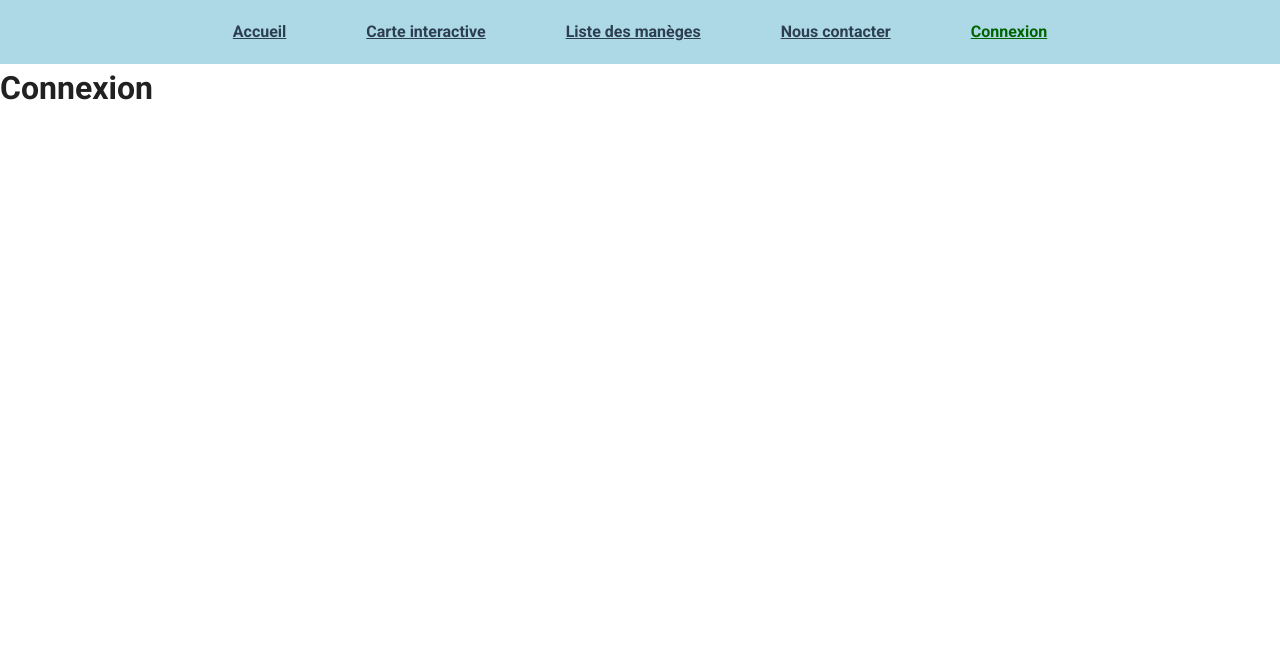
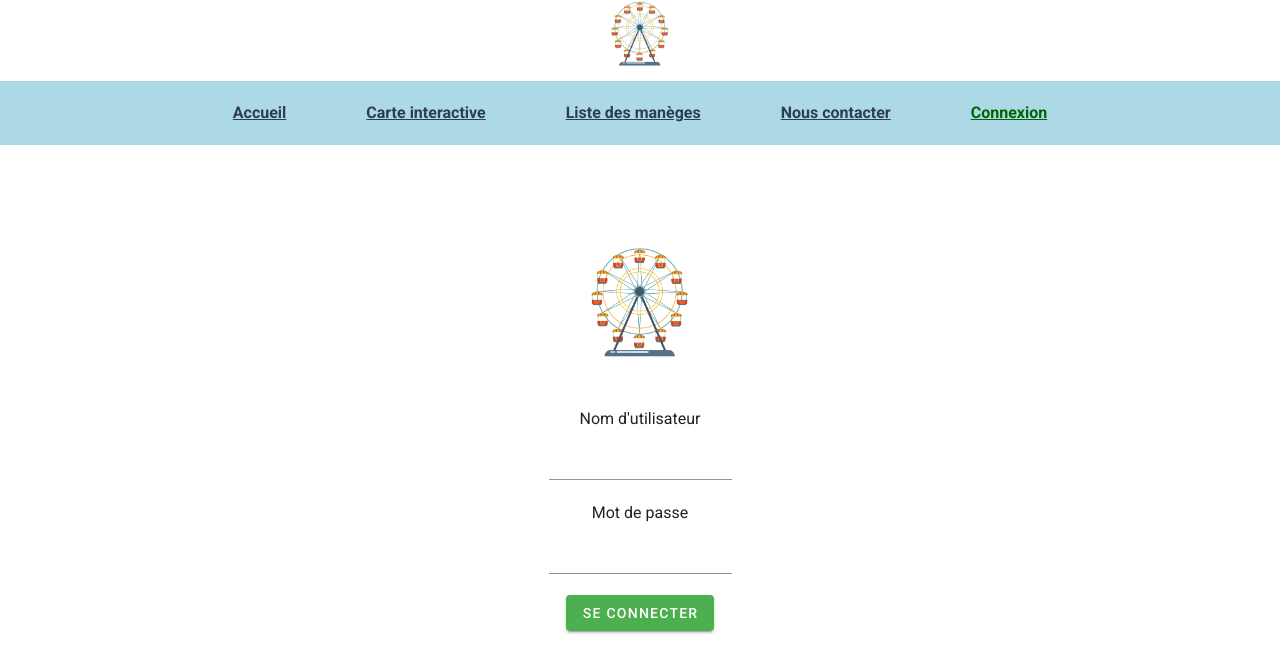
Before and after one commit to nvalenne/SAE-G9, a Vue app in the folder client/: page /connexion in a window 1280 px wide. Shown: the top 672 px of the page. Built offline with nearby package versions, Linux system fonts and the light colour scheme.

Commit message:
Connexion page

```diff
--- a/client/src/components/NavBar.vue
+++ b/client/src/components/NavBar.vue
@@ -1,5 +1,8 @@
 <template>
   <div id="navbar">
+    <div class="logo">
+      <img src="../../public/logo.png" style="margin-bottom: 15px;width: 60px;">
+    </div>
     <nav>
       <a><router-link to="/">Accueil</router-link></a>
       <a><router-link to="/carte">Carte interactive</router-link></a>
@@ -40,5 +43,11 @@ nav a:hover{
 nav a.router-link-exact-active {
   color: darkgreen;
 }
+.logo {
+  display: flex;
+  justify-content: center;
+  align-items: center;
+  flex-direction: column;
+}
 
 </style>
--- a/client/src/views/ConnexionView.vue
+++ b/client/src/views/ConnexionView.vue
@@ -1,7 +1,22 @@
 <template>
-  <div class="connection">
+  <div id="app">
     <NavBar/>
-    <h1>Connexion</h1>
+    <div id="connexion">
+      <div style="width:40%">
+        <div class="headerConnexion" style="margin-bottom: 15px;">
+          <img src="../../public/logo.png" style="width: 20%">
+        </div>
+        <div>
+          <form id="formConnexion">
+            <label for="username">Nom d'utilisateur</label>
+            <v-text-field type="text" id="username"></v-text-field>
+            <label for="password">Mot de passe</label>
+            <v-text-field type="password" id="password"></v-text-field>
+            <v-btn color="success">Se connecter</v-btn>
+          </form>
+        </div>
+      </div>
+    </div>
   </div>
 </template>
 
@@ -19,3 +34,12 @@ export default {
   }
 }
 </script>
+<style scoped>
+  #connexion, .headerConnexion, #formConnexion{
+    margin-top: 50px;
+    display: flex;
+    justify-content: center;
+    align-items: center;
+    flex-direction: column;
+  }
+</style>
```
Also changed, not shown: client/public/logo.png (added).
